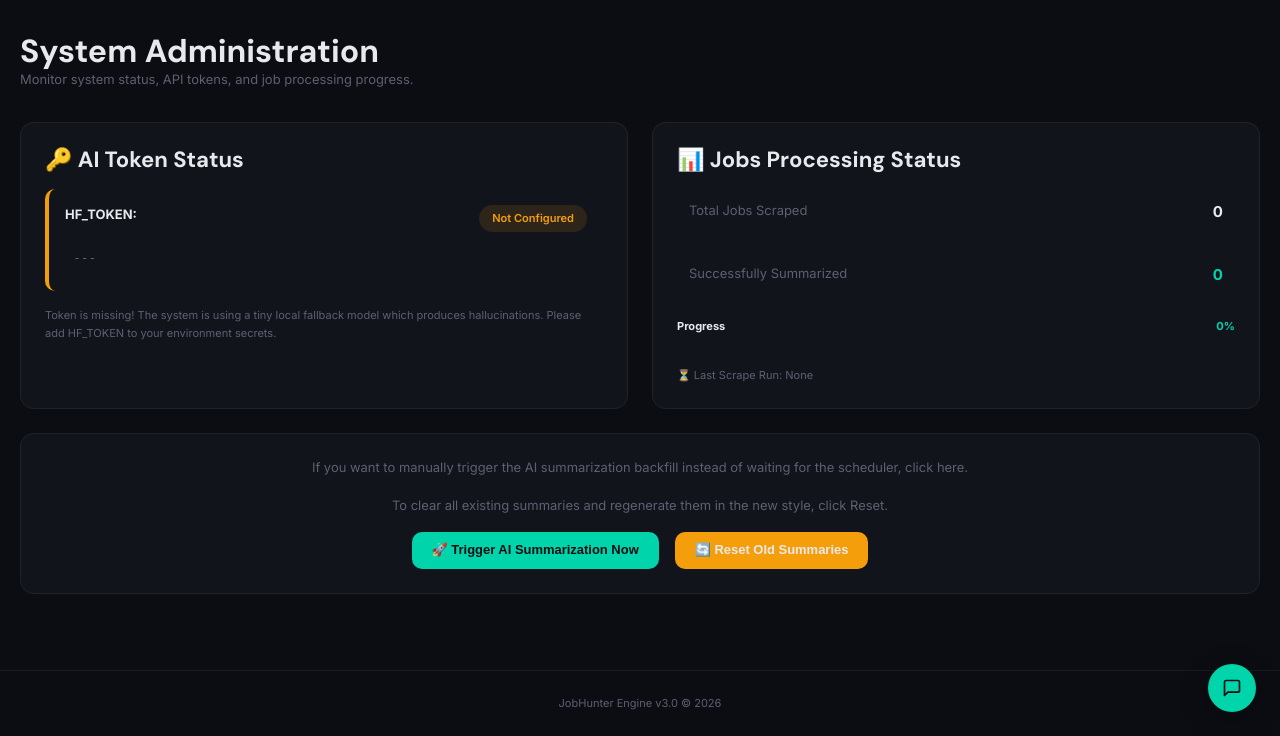
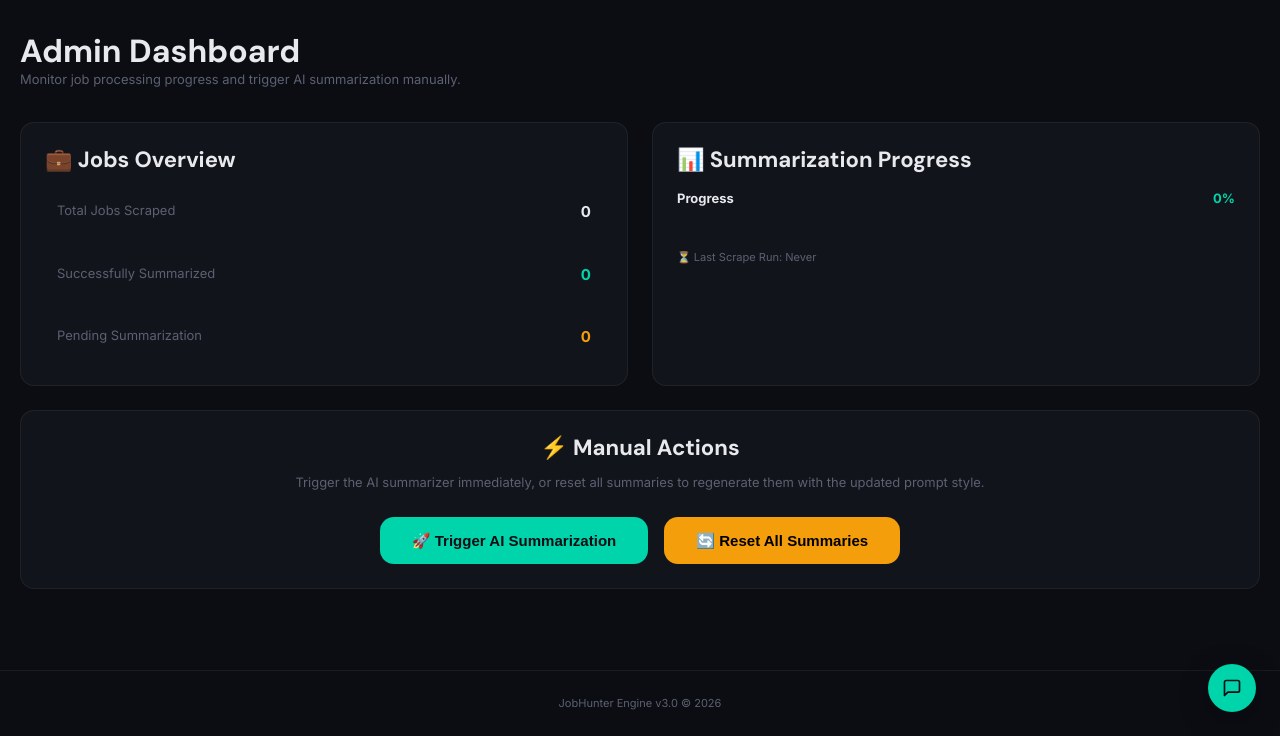
Before and after one commit to h-salah1117/JobHunter, a Flask app: page /admin in a window 1280 px wide. Shown: the part 64-800 px from the top of the page. Run offline with Flask 3, Linux system fonts and the light colour scheme; data that the repository does not hold is empty.

Commit message:
Fix: sort button, recommend 500 error, summarization persistence, cleaner analytics, remove token from admin, fix gitignore

```diff
--- a/app/routes.py
+++ b/app/routes.py
@@ -63,26 +63,36 @@ def _enrich_salaries(jobs_list):
 @main.route('/')
 def index():
     stats       = get_stats()
-    top_skills  = get_top_skills(15)
+    top_skills  = get_top_skills(10)
     if hasattr(top_skills, 'to_dict'):
         top_skills = top_skills.to_dict(orient='records')
-    last_run    = get_last_run()
 
-    # contract type breakdown for pie chart
+    # contract type breakdown
     contract_breakdown = contract_type_breakdown()
+
+    # Top countries
+    from database import get_connection
+    conn = get_connection()
+    c = conn.cursor()
+    c.execute("""
+        SELECT country, COUNT(*) as cnt
+        FROM jobs
+        WHERE country IS NOT NULL AND country != ''
+          AND datetime(coalesce(posted_at, scraped_at)) >= datetime('now', '-30 days')
+        GROUP BY country ORDER BY cnt DESC LIMIT 6
+    """)
+    top_countries = [dict(r) for r in c.fetchall()]
+    conn.close()
+
+    last_run = get_last_run()
 
     return render_template(
         'index.html',
         stats=stats,
         top_skills=top_skills,
         contract_breakdown=contract_breakdown,
+        top_countries=top_countries,
         last_run=last_run,
-        clusters_json="{}",
-        trends_json="[]",
-        cooc_json="{}",
-        salary_json="[]",
-        seniority_json="[]",
-        salary_seniority_json="[]",
     )
 
 
@@ -101,7 +111,7 @@ def jobs():
     except (ValueError, TypeError):
         page = 1
 
-    all_jobs = fetch_all_jobs(
+    all_jobs, sort_intent = fetch_all_jobs(
         country=country if country != 'all' else None,
         job_type=job_type if job_type != 'all' else None,
         contract_type=contract_type if contract_type != 'all' else None,
@@ -120,8 +130,19 @@ def jobs():
     end_idx = start_idx + per_page
     paginated_jobs = all_jobs[start_idx:end_idx]
 
-    # Predict salaries ONLY for the paginated slice to optimize performance!
+    # Predict salaries for paginated slice (adds predicted_min/max keys to dicts)
     _enrich_salaries(paginated_jobs)
+
+    # Python-level salary sort (now that predicted values are available)
+    if sort_intent == 'salary_high':
+        paginated_jobs.sort(
+            key=lambda j: j.get('predicted_max') or j.get('salary_max') or 0,
+            reverse=True
+        )
+    elif sort_intent == 'salary_low':
+        paginated_jobs.sort(
+            key=lambda j: j.get('predicted_min') or j.get('salary_min') or 9_999_999
+        )
 
     # Page range to display in pagination controls
     start_page = max(1, page - 2)
@@ -165,68 +186,81 @@ def recommend_jobs():
     error_message = None
 
     if request.method == 'POST':
-        cv_file = request.files.get('cv_file')
-        if cv_file and cv_file.filename != '':
-            cv_filename = cv_file.filename
-            ext = os.path.splitext(cv_filename)[1].lower()
-            if ext not in ['.pdf', '.docx']:
-                from flask import session
-                lang = session.get('lang', 'en')
-                if lang == 'ar':
-                    error_message = "امتداد الملف غير صالح. مسموح فقط بملفات PDF و DOCX."
-                else:
-                    error_message = "Invalid file extension. Only PDF and DOCX files are allowed."
-            else:
-                file_bytes = cv_file.read()
-                if len(file_bytes) > 5 * 1024 * 1024:
+        try:
+            cv_file = request.files.get('cv_file')
+            if cv_file and cv_file.filename != '':
+                cv_filename = cv_file.filename
+                ext = os.path.splitext(cv_filename)[1].lower()
+                if ext not in ['.pdf', '.docx']:
                     from flask import session
                     lang = session.get('lang', 'en')
                     if lang == 'ar':
-                        error_message = "حجم الملف كبير جداً. الحد الأقصى المسموح به هو 5 ميجابايت."
+                        error_message = "امتداد الملف غير صالح. مسموح فقط بملفات PDF و DOCX."
                     else:
-                        error_message = "File is too large. Maximum size allowed is 5MB."
+                        error_message = "Invalid file extension. Only PDF and DOCX files are allowed."
                 else:
-                    from cv_parser import extract_cv_text
-                    from rag_assistant import analyze_cv_for_ats
-
-                    cv_text = extract_cv_text(file_bytes, cv_filename)
-                    if cv_text:
-                        ats_analysis = analyze_cv_for_ats(cv_text)
-                        detected_skills = ats_analysis.get('detected_skills', [])
-                        user_skills = [s.strip().lower() for s in detected_skills if s.strip()]
-                        scanned_cv = True
-
-                        df = recommend(user_skills, top_n=8)
-                        results = df.to_dict(orient='records') if not df.empty else []
-                    else:
+                    file_bytes = cv_file.read()
+                    if len(file_bytes) > 5 * 1024 * 1024:
                         from flask import session
                         lang = session.get('lang', 'en')
                         if lang == 'ar':
-                            error_message = "فشل في قراءة محتوى السيرة الذاتية."
+                            error_message = "حجم الملف كبير جداً. الحد الأقصى المسموح به هو 5 ميجابايت."
                         else:
-                            error_message = "Failed to extract text from the uploaded CV."
-        else:
-            skills_raw    = request.form.get('skills', '')
-            user_skills   = [s.strip().lower() for s in skills_raw.split(',') if s.strip()]
-            country_f     = request.form.get('country') or None
-            job_type_f    = request.form.get('job_type') or None
-            contract_f    = request.form.get('contract_type') or None
-            seniority_f   = request.form.get('seniority') or None
-            top_n         = int(request.form.get('top_n', 8))
+                            error_message = "File is too large. Maximum size allowed is 5MB."
+                    else:
+                        from cv_parser import extract_cv_text
+                        from rag_assistant import analyze_cv_for_ats
 
-            if user_skills:
-                df = recommend(
-                    user_skills,
-                    top_n=top_n,
-                    country_filter=country_f,
-                    job_type_filter=job_type_f,
-                    contract_type_filter=contract_f,
-                    seniority_filter=seniority_f,
-                )
-                results = df.to_dict(orient='records') if not df.empty else []
+                        cv_text = extract_cv_text(file_bytes, cv_filename)
+                        if cv_text:
+                            ats_analysis = analyze_cv_for_ats(cv_text)
+                            detected_skills = ats_analysis.get('detected_skills', [])
+                            user_skills = [s.strip().lower() for s in detected_skills if s.strip()]
+                            scanned_cv = True
 
-        # Predict salaries for recommended jobs
-        _enrich_salaries(results)
+                            df = recommend(user_skills, top_n=8)
+                            results = df.to_dict(orient='records') if not df.empty else []
+                        else:
+                            from flask import session
+                            lang = session.get('lang', 'en')
+                            if lang == 'ar':
+                                error_message = "فشل في قراءة محتوى السيرة الذاتية."
+                            else:
+                                error_message = "Failed to extract text from the uploaded CV."
+            else:
+                skills_raw    = request.form.get('skills', '')
+                user_skills   = [s.strip().lower() for s in skills_raw.split(',') if s.strip()]
+                country_f     = request.form.get('country') or None
+                job_type_f    = request.form.get('job_type') or None
+                contract_f    = request.form.get('contract_type') or None
+                seniority_f   = request.form.get('seniority') or None
+                top_n         = int(request.form.get('top_n', 8))
+
+                if user_skills:
+                    df = recommend(
+                        user_skills,
+                        top_n=top_n,
+                        country_filter=country_f,
+                        job_type_filter=job_type_f,
+                        contract_type_filter=contract_f,
+                        seniority_filter=seniority_f,
+                    )
+                    results = df.to_dict(orient='records') if not df.empty else []
+
+            # Predict salaries for recommended jobs
+            if results:
+                _enrich_salaries(results)
+
+        except Exception as e:
+            import logging
+            logging.error(f"[Recommend] Unexpected error: {e}", exc_info=True)
+            from flask import session
+            lang = session.get('lang', 'en')
+            if lang == 'ar':
+                error_message = "حدث خطأ أثناء معالجة طلبك. يُرجى المحاولة مرة أخرى."
+            else:
+                error_message = "Something went wrong while processing your request. Please try again."
+
 
     # Optimized filter options via SQL DISTINCT
     filters = get_filter_options()
@@ -373,7 +407,16 @@ def api_reset_summaries():
     c.execute("UPDATE jobs SET summary_en = NULL, summary_ar = NULL")
     conn.commit()
     conn.close()
-    return jsonify({'status': 'ok', 'message': 'All summaries cleared. You can now trigger the summarizer again.'})
+    # Immediately upload cleared DB to HF so reset persists on next restart
+    try:
+        import threading
+        from hf_sync import upload_db_to_hf
+        threading.Thread(target=upload_db_to_hf, daemon=True).start()
+    except Exception as e:
+        import logging
+        logging.warning(f"[Routes] HF upload after reset failed: {e}")
+    return jsonify({'status': 'ok', 'message': 'All summaries cleared and synced to cloud. You can now trigger the summarizer again.'})
+
 
 
 @main.route('/api/salary-predict', methods=['POST'])
--- a/app/templates/admin.html
+++ b/app/templates/admin.html
@@ -3,96 +3,71 @@
 
 {% block content %}
 <div style="margin-bottom:var(--space-8)">
-  <h1 class="text-h1">{% if current_lang == 'ar' %}لوحة الإدارة والنظام{% else %}System Administration{% endif %}</h1>
-  <p class="text-body text-sm text-muted">{% if current_lang == 'ar' %}مراقبة حالة النظام، المفاتيح السرية، وحالة معالجة الوظائف.{% else %}Monitor system status, API tokens, and job processing progress.{% endif %}</p>
+  <h1 class="text-h1">{% if current_lang == 'ar' %}لوحة الإدارة{% else %}Admin Dashboard{% endif %}</h1>
+  <p class="text-body text-sm text-muted">{% if current_lang == 'ar' %}مراقبة حالة معالجة الوظائف وتشغيل التلخيص يدوياً.{% else %}Monitor job processing progress and trigger AI summarization manually.{% endif %}</p>
 </div>
 
 <div class="grid grid-2" style="margin-bottom:var(--space-6);">
-  <!-- HF Token Status Card -->
+
+  <!-- Job Counts Card -->
   <div class="card stagger-in">
     <h3 class="text-h3" style="margin-bottom:var(--space-4); display:flex; align-items:center; gap:var(--space-2);">
-      🔑 {% if current_lang == 'ar' %}حالة مفتاح الذكاء الاصطناعي{% else %}AI Token Status{% endif %}
+      💼 {% if current_lang == 'ar' %}إجمالي الوظائف{% else %}Jobs Overview{% endif %}
     </h3>
-
-    <div style="background:var(--bg-surface); padding:var(--space-4); border-radius:var(--radius-md); border-left:4px solid {% if token_status == 'Active' %}var(--accent){% else %}var(--warning){% endif %}; margin-bottom:var(--space-4);">
-      <div style="display:flex; justify-content:space-between; margin-bottom:var(--space-2);">
-        <span class="text-sm font-bold">HF_TOKEN:</span>
-        <span class="badge {% if token_status == 'Active' %}badge-accent{% else %}badge-warning{% endif %}">{{ token_status }}</span>
-      </div>
-      <div class="text-sm text-muted" style="font-family:monospace; background:var(--bg-card); padding:var(--space-2); border-radius:4px; margin-top:var(--space-2);">
-        {{ masked_token }}
-      </div>
-    </div>
-
-    <p class="text-xs text-muted" style="line-height:1.6;">
-      {% if current_lang == 'ar' %}
-        {% if token_status == 'Active' %}
-          التوكن متفعل وجاهز. الموديلات الكبيرة الذكية (Serverless API) شغالة في التلخيص وفحص السيرة الذاتية.
-        {% else %}
-          التوكن مش شغال أو مفقود! النظام شغال حالياً بموديل محلي طوارئ بيطلع نتايج سيئة. لازم تضيف HF_TOKEN في الـ Secrets.
-        {% endif %}
-      {% else %}
-        {% if token_status == 'Active' %}
-          Token is active. Serverless API models are enabled for high-quality summaries and ATS scanning.
-        {% else %}
-          Token is missing! The system is using a tiny local fallback model which produces hallucinations. Please add HF_TOKEN to your environment secrets.
-        {% endif %}
-      {% endif %}
-    </p>
-  </div>
-
-  <!-- Job Summarization Status Card -->
-  <div class="card stagger-in">
-    <h3 class="text-h3" style="margin-bottom:var(--space-4); display:flex; align-items:center; gap:var(--space-2);">
-      📊 {% if current_lang == 'ar' %}معالجة وتلخيص الوظائف{% else %}Jobs Processing Status{% endif %}
-    </h3>
-
     <div style="display:flex; flex-direction:column; gap:var(--space-4);">
       <div style="display:flex; justify-content:space-between; padding:var(--space-3); background:var(--bg-surface); border-radius:var(--radius-md);">
-        <span class="text-sm text-muted">{% if current_lang == 'ar' %}إجمالي الوظائف (مكشوطة){% else %}Total Jobs Scraped{% endif %}</span>
+        <span class="text-sm text-muted">{% if current_lang == 'ar' %}إجمالي الوظائف المجمعة{% else %}Total Jobs Scraped{% endif %}</span>
         <span class="text-lg font-bold">{{ total_jobs }}</span>
       </div>
-
       <div style="display:flex; justify-content:space-between; padding:var(--space-3); background:var(--bg-surface); border-radius:var(--radius-md);">
         <span class="text-sm text-muted">{% if current_lang == 'ar' %}تم تلخيصها بالذكاء الاصطناعي{% else %}Successfully Summarized{% endif %}</span>
         <span class="text-lg font-bold text-accent">{{ summarized_jobs }}</span>
       </div>
-    </div>
-
-    <div style="margin-top:var(--space-5);">
-      <div style="display:flex; justify-content:space-between; margin-bottom:var(--space-2);">
-        <span class="text-xs font-bold">{% if current_lang == 'ar' %}نسبة الإنجاز{% else %}Progress{% endif %}</span>
-        <span class="text-xs font-bold text-accent">{{ progress }}%</span>
-      </div>
-      <div style="width:100%; height:8px; background:var(--bg-surface); border-radius:4px; overflow:hidden;">
-        <div style="height:100%; width:{{ progress }}%; background:var(--accent); transition:width 1s ease;"></div>
+      <div style="display:flex; justify-content:space-between; padding:var(--space-3); background:var(--bg-surface); border-radius:var(--radius-md);">
+        <span class="text-sm text-muted">{% if current_lang == 'ar' %}بدون ملخص بعد{% else %}Pending Summarization{% endif %}</span>
+        <span class="text-lg font-bold" style="color:var(--warning);">{{ total_jobs - summarized_jobs }}</span>
       </div>
     </div>
+  </div>
 
-    <div class="text-xs text-muted" style="margin-top:var(--space-4);">
-      ⏳ {% if current_lang == 'ar' %}آخر تحديث للوظائف:{% else %}Last Scrape Run:{% endif %} {{ last_scraped or 'None' }}
+  <!-- Progress Card -->
+  <div class="card stagger-in">
+    <h3 class="text-h3" style="margin-bottom:var(--space-4); display:flex; align-items:center; gap:var(--space-2);">
+      📊 {% if current_lang == 'ar' %}تقدم التلخيص{% else %}Summarization Progress{% endif %}
+    </h3>
+    <div style="margin-bottom:var(--space-5);">
+      <div style="display:flex; justify-content:space-between; margin-bottom:var(--space-2);">
+        <span class="text-sm font-bold">{% if current_lang == 'ar' %}نسبة الإنجاز{% else %}Progress{% endif %}</span>
+        <span class="text-sm font-bold text-accent">{{ progress }}%</span>
+      </div>
+      <div style="width:100%; height:12px; background:var(--bg-surface); border-radius:6px; overflow:hidden;">
+        <div style="height:100%; width:{{ progress }}%; background:linear-gradient(90deg, var(--accent), #10b981); border-radius:6px; transition:width 1.2s ease;"></div>
+      </div>
+    </div>
+    <div class="text-xs text-muted">
+      ⏳ {% if current_lang == 'ar' %}آخر تحديث للوظائف:{% else %}Last Scrape Run:{% endif %} {{ last_scraped or 'Never' }}
     </div>
   </div>
 </div>
 
+<!-- Actions Card -->
 <div class="card stagger-in" style="text-align:center;">
-  <p class="text-sm text-muted" style="margin-bottom:var(--space-4);">
+  <h3 class="text-h3" style="margin-bottom:var(--space-3);">
+    ⚡ {% if current_lang == 'ar' %}إجراءات يدوية{% else %}Manual Actions{% endif %}
+  </h3>
+  <p class="text-sm text-muted" style="margin-bottom:var(--space-6);">
     {% if current_lang == 'ar' %}
-      لو حابب تشغل التلخيص يدوياً بدل ما تستنى الـ Scheduler، تقدر تضغط هنا.
-      <br><br>
-      لو عايز تمسح التلخيصات القديمة عشان تتكتب من تاني بالأسلوب الجديد، اضغط على إعادة تعيين.
+      شغّل التلخيص الآن بدون ما تستنى الـ Scheduler، أو امسح التلخيصات القديمة عشان تتكتب من تاني بالأسلوب الجديد.
     {% else %}
-      If you want to manually trigger the AI summarization backfill instead of waiting for the scheduler, click here.
-      <br><br>
-      To clear all existing summaries and regenerate them in the new style, click Reset.
+      Trigger the AI summarizer immediately, or reset all summaries to regenerate them with the updated prompt style.
     {% endif %}
   </p>
-  <div style="display:flex; justify-content:center; gap:var(--space-4);">
-    <button class="btn btn-primary" onclick="triggerSummarization()">
-      🚀 {% if current_lang == 'ar' %}تشغيل التلخيص الآن{% else %}Trigger AI Summarization Now{% endif %}
+  <div style="display:flex; justify-content:center; flex-wrap:wrap; gap:var(--space-4);">
+    <button class="btn btn-primary btn-lg" onclick="triggerSummarization()">
+      🚀 {% if current_lang == 'ar' %}تشغيل التلخيص الآن{% else %}Trigger AI Summarization{% endif %}
     </button>
-    <button class="btn" style="background:var(--warning); color:var(--bg-main);" onclick="resetSummaries()">
-      🔄 {% if current_lang == 'ar' %}إعادة تعيين ومسح التلخيصات القديمة{% else %}Reset Old Summaries{% endif %}
+    <button class="btn btn-lg" style="background:var(--warning); color:#000; font-weight:700;" onclick="resetSummaries()">
+      🔄 {% if current_lang == 'ar' %}إعادة تعيين التلخيصات{% else %}Reset All Summaries{% endif %}
     </button>
   </div>
 </div>
@@ -109,22 +84,20 @@ function triggerSummarization() {
       showToast(data.message, 'success');
       setTimeout(() => location.reload(), 2000);
     })
-    .catch(err => {
-      showToast('Error triggering task', 'error');
-    });
+    .catch(() => showToast('Error triggering task', 'error'));
 }
 
 function resetSummaries() {
-  if(confirm('{% if current_lang == "ar" %}متأكد إنك عايز تمسح كل التلخيصات وتعملها من تاني؟{% else %}Are you sure you want to delete all summaries and regenerate them?{% endif %}')) {
+  const msg = '{% if current_lang == "ar" %}متأكد إنك عايز تمسح كل التلخيصات؟ هتتحتاج وقت عشان تتعمل من تاني.{% else %}Are you sure? All summaries will be deleted and need to be regenerated.{% endif %}';
+  if(confirm(msg)) {
+    showToast('{% if current_lang == "ar" %}جاري مسح التلخيصات...{% else %}Clearing summaries...{% endif %}');
     fetch('/api/reset-summaries', { method: 'POST' })
       .then(res => res.json())
       .then(data => {
         showToast(data.message, 'success');
-        setTimeout(() => location.reload(), 2000);
+        setTimeout(() => location.reload(), 2500);
       })
-      .catch(err => {
-        showToast('Error resetting summaries', 'error');
-      });
+      .catch(() => showToast('Error resetting summaries', 'error'));
   }
 }
 </script>
```
Also changed, not shown: app/templates/index.html (+76 -75 lines), src/database.py (+4 -7 lines), jobhunter.db (deleted), 1 other file.
